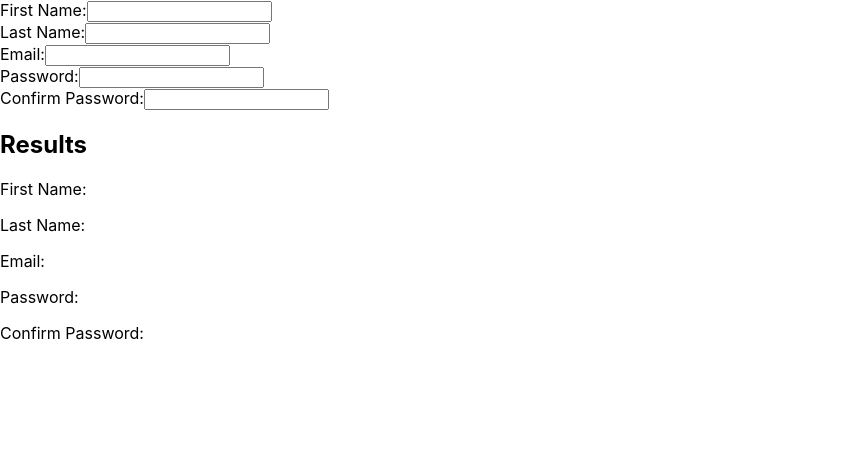
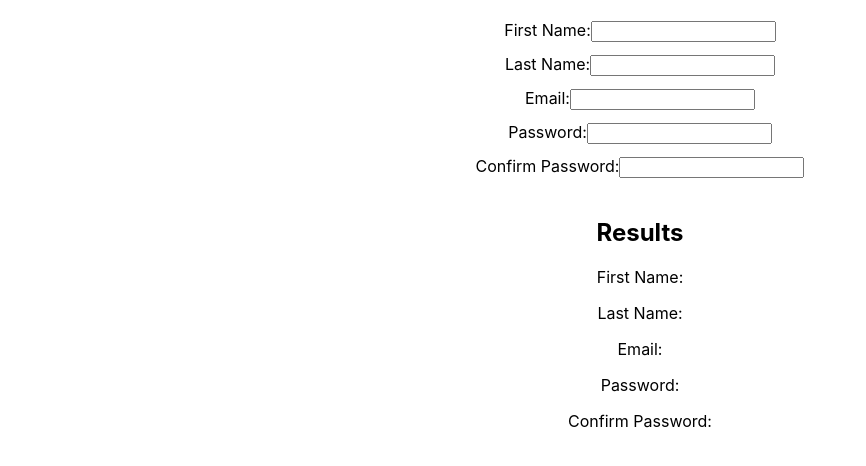
Before and after one commit to DiegoVargasM/dojo_form_hooks, a React (Create React App) app: page / in a window 1280 px wide. Shown: the top 466 px of the page, without its empty margins (0-866 px from the left). Built offline with nearby package versions, Linux system fonts and the light colour scheme.

Commit message:
add style to the form

```diff
--- a/src/App.css
+++ b/src/App.css
@@ -1,5 +1,9 @@
 .App {
   text-align: center;
+  display: flex;
+  justify-content: center;
+  align-items: center;
+  flex-direction: column;
 }
 
 .App-logo {
--- a/src/App.js
+++ b/src/App.js
@@ -1,6 +1,7 @@
 import React, { useState } from "react";
 import Form from "./components/Form";
 import Results from "./components/Results";
+import './App.css'
 
 
 function App() {
--- a/src/components/Form.js
+++ b/src/components/Form.js
@@ -1,5 +1,5 @@
 import React from "react";
-
+import './form.css';
 const Form = props => {
 	/* Deestructuring our props */
 	const { inputs, setInputs } = props;
@@ -13,7 +13,7 @@ const Form = props => {
 		})
 	}
 	return (
-		<form>
+		<form className="form-element">
 			<div className="form-group">
 				<label htmlFor="firstName" >First Name:</label>
 				<input onChange={onChange} type="text" name="firstName" ></input>
--- /dev/null
+++ b/src/components/form.css
@@ -0,0 +1,9 @@
+.form-element {
+	display: flex;
+	flex-direction: column;
+	gap: 12px;
+	margin: 20px;
+	align-items: center;
+	width: 500px;
+	height: auto;
+}
```
